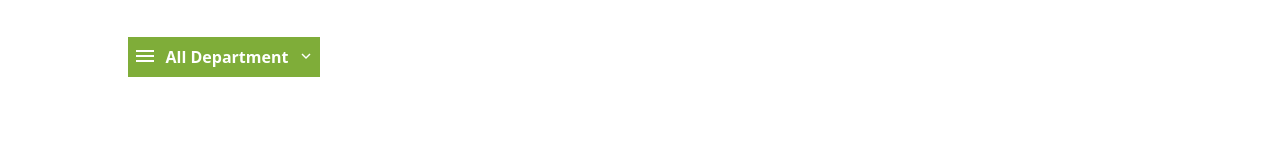
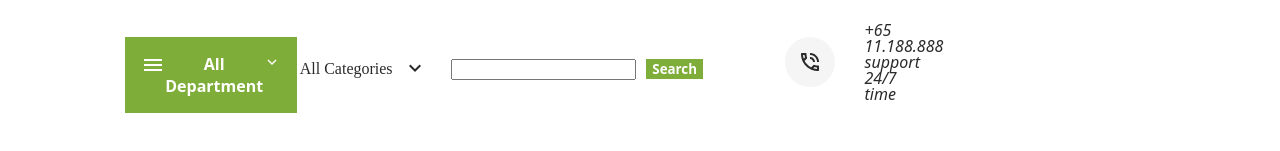
Before and after one commit to Hocnchar0vKirill/hw_13.12, a plain HTML site: page index.html in a window 1280 px wide. Shown: the part 123-274 px from the top of the page. Drawn offline with Linux system fonts and the light colour scheme.

Commit message:
I've made menu

```diff
--- a/index.html
+++ b/index.html
@@ -49,9 +49,36 @@
     </header>
     <main>
         <div class="menu">
-            <a href="#"><img src="./menu_black_24dp 1.png" class="menu-btn"></a>
-            <p href="#" class="Department">All Department</p>
-            <a href="#" class="arrow"><img src="./arrow.png"></a>
+            <button class="menuBtn">
+                <a href="#"><img src="./menu_black_24dp 1.png" class="menu-btn"></a>
+                <p href="#" class="Department">All Department</p>
+                <a href="#" class="arrow"><img src="./arrow.png"></a>
+                    <div class="dropdown-content">
+                            <a href="#">Meat</a>
+                            <a href="#">Vegetables</a>
+                            <a href="#">Fruit & Nut Gifts</a>
+                            <a href="#">Fresh Berries</a>
+                            <a href="#">Ocean Food</a>
+                            <a href="#">Butter & Eggs</a>
+                            <a href="#">Fastfood</a>
+                            <a href="#">Fresh Onion</a>
+                            <a href="#">Papaya & Crisps</a>
+                            <a href="#">Oatmeal</a>
+                            <a href="#">Fresh Bananas</a>
+                    </div>
+            </button>
+        </div>
+        <div class="search">
+            <a href="#" style="text-decoration: none; color: #2A2A2A;">All Categories</a>
+            <a href="#"><img src="./black-arrow.png"></a>
+            <a href="#"><img src="./Vector.png"></a>
+            <input type="text" class="placeholder">
+            <button class="searchBtn">Search</button>
+        </div>
+        <div class="contacts">
+            <img src="./phone2.png">
+            <p class="support">+65 11.188.888
+                support 24/7 time</p>
         </div>
     </main>
 </body>
--- a/style.css
+++ b/style.css
@@ -189,20 +189,6 @@ header{
  left: 70%;
  top: 40%;
 }
-.menu{
-    position: absolute;
-    display: flex;
-    justify-content: space-around;
-    align-items: center;
-    flex-direction: row;
-    flex-wrap: nowrap;
-    float: none;
-    background: #7FAD39;
-    width: 15%;
-    left: 10%;
-    top: 20%;
-    height: 5%;
-}
 .Department {
 
 font-family: 'Noto Sans';
@@ -213,6 +199,86 @@ line-height: 22px;
 
 color: #FFFFFF;
 }
-.menu:hover{
+.menuBtn {
     position: absolute;
+    display: flex;
+    justify-content: space-around;
+    background-color: 7FAD39;
+    color: white;
+    padding: 16px;
+    font-size: 16px;
+    border: none;
+    background-color: #7FAD39;
 }
+
+.menu {
+    position: absolute;
+    display: flex;
+    justify-content: space-around;
+    width: 13%;
+    left: 10%;
+    top: 20%;
+    height: 8%;
+    background-color: #7FAD39;
+}
+
+.dropdown-content {
+    display: none;
+    position: absolute;
+    background-color: #f1f1f1;
+    min-width: 160px;
+    box-shadow: 0px 8px 16px 0px rgba(0,0,0,0.2);
+
+}
+
+.dropdown-content a {
+    color: black;
+    padding: 12px 16px;
+    text-decoration: none;
+    display: block;
+}
+
+.dropdown-content a:hover {background-color: #ddd;}
+
+.menu:hover .dropdown-content {display: block;}
+
+.menu:hover .menuBtn {background-color: #7FAD39;}
+.search{
+    position: absolute;
+    display: flex;
+    justify-content: space-around;
+    align-items: center;
+    flex-direction: row;
+    width: 32.34%;
+    height: 8%;
+    top: 20%;
+    left: 23%;
+}
+.searchBtn {
+    background: #7FAD39;
+    font-family: 'Noto Sans';
+    font-style: normal;
+    font-weight: 700;
+    color: #FFFFFF;
+    border: none;
+}
+.contacts{
+    position: absolute;
+    display: flex;
+    justify-content: space-around;
+    align-items: center;
+    float: none;
+    flex-direction: row;
+    flex-wrap: nowrap;
+    width: 6.56%;
+    top: 20%;
+    left: 60%;
+}
+.support {
+    position: absolute;
+    margin-left: 150%;
+    font-family: 'Noto Sans';
+    font-style: italic;
+    color: #2A2A2A;
+    width: 20%;
+}
```
Also changed, not shown: black-arrow.png (added), phone2.png (added), 1 other file.
